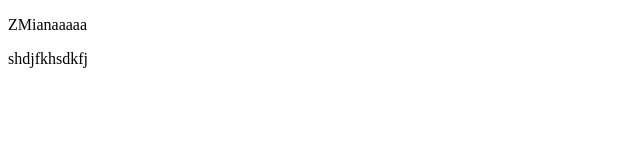
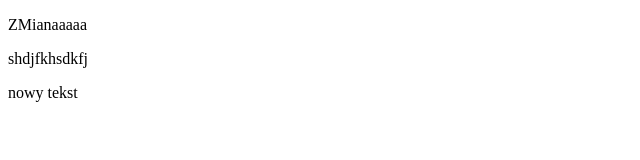
Before and after one commit to DawMas/new_7_nauka_gita, a plain HTML site: page index.html in a window 1280 px wide. Shown: the full height of the page, 0-640 px from the left. Drawn offline with nearby package versions, Linux system fonts and the light colour scheme; files that its build step writes are made by us from their sources.

Commit message:
Add second paragraph

```diff
--- a/index.html
+++ b/index.html
@@ -18,7 +18,7 @@
   <p>ZMianaaaaa</p>
   shdjfkhsdkfj
 
-
+<p>nowy tekst</p>
 
 </body>
 
```
